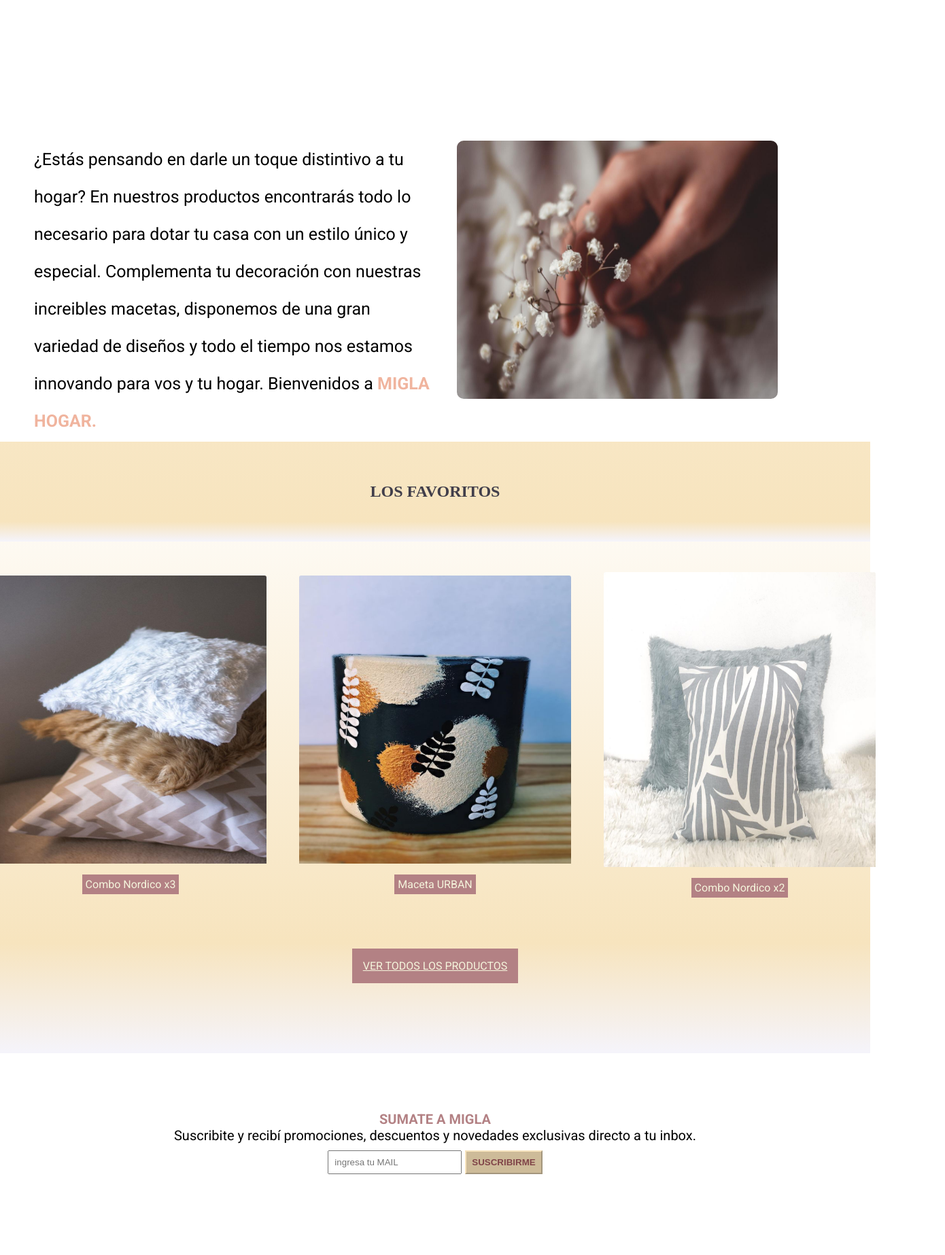
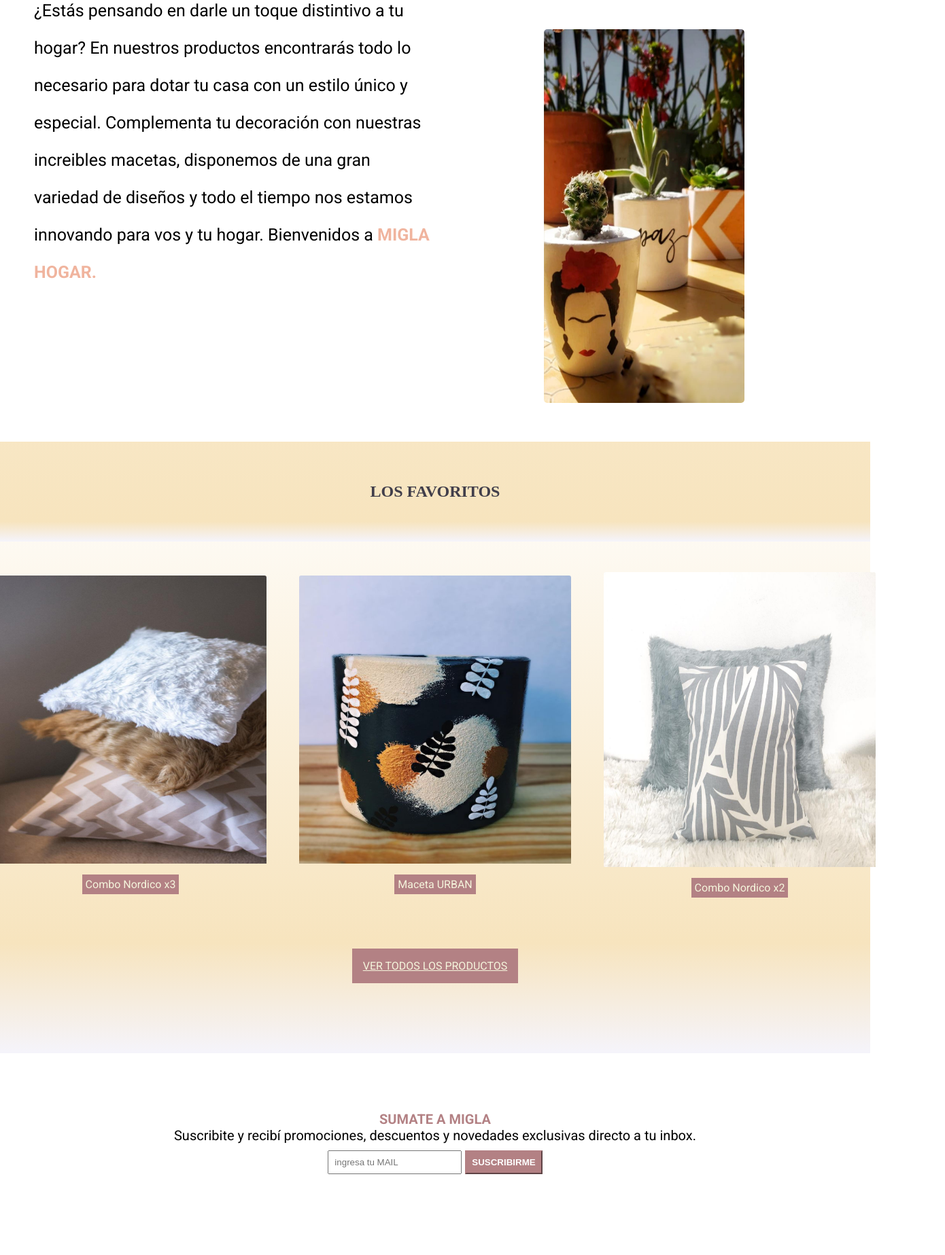
Before and after one commit to reckle5/Final-desarrolloWeb, a plain HTML site: page index.html in a window 1280 px wide. Shown: the part 295-2142 px from the top of the page at 68% size, 1390 px wide, since content can reach past the window. Drawn offline with nearby package versions, Linux system fonts and the light colour scheme.

Commit message:
mas animaciones en index

```diff
--- a/css/estilos.css
+++ b/css/estilos.css
@@ -101,11 +101,11 @@ ul {
     height: 900px;
     display:grid;
     grid-template-columns: 50% 50%;
-    grid-template-rows: 50% 50%;
+    grid-template-rows: 30% 50%;
     padding: 140px  50px 100px 50px;
     grid-template-areas: "titulo titulo"
     "texto imagen";
-    gap: 2rem;
+    column-gap: 10rem;
 
 }
 
@@ -121,6 +121,8 @@ ul {
     text-transform: uppercase;
     line-height: 100px;
     margin-top: 45px;
+    align-items: center;
+    justify-items: center;
 
 }
 .hoja-titulo{
@@ -131,7 +133,7 @@ ul {
 .main__parrafo{
     grid-area: texto;
     display:flex;
-    align-items: flex-start;
+    align-items: center;
     justify-content:flex-start;
     color:black;
     font-size: 25px;
@@ -151,12 +153,13 @@ ul {
 .main__img{
     grid-area: imagen;
     display:flex;
-    align-items:center;
-    justify-content:flex-end;
-    width:80%;
-    height: 380px;
+    align-items: center;
+    justify-items: center;
+    width:50%;
+    height: 550px;
+    border-radius: 5px;
 
-    border-radius: 10px;
+
 }
 
 
@@ -269,15 +272,19 @@ ul {
     grid-area: prod;
     display: flex;
     align-content: center;
+    transition: transform 1s;
+  }
 
-}
 .h3{
     color: beige;
     background-color: rgb(179,129,132);
     padding: 1rem;
+    transition: transform 1s;
 
 }
-
+.main2__h3 a:hover{
+    transform: scale(1.2,1.2);
+}
 
 /*NEWSLETTER*/
 
@@ -303,14 +310,21 @@ ul {
 }
 
 .boton{
-    color: rgb(128, 68, 72);
+    color: white;
     font-weight: bold;
     background-color: rgb(205,187,153);
     padding: 8px;
-    border-color: rgb(247,228,190);
+    border-color: rgb(179,129,132);
+    background-image: linear-gradient(to right,rgb(179,129,132)50%, rgb(122, 72, 122) 50% );
+    background-position: left;
+    background-size: 200%;
+    background-repeat: no-repeat;
+    transition: background-position 0.3s ease;
 
 }
-
+.boton:hover{
+    background-position: right;
+}
 #mail{
     padding: 8px;
     margin-top: 10px;
--- a/index.html
+++ b/index.html
@@ -28,8 +28,7 @@
         <li class="nav__li">
             <a class="nav__enlace" href="index.html">Inicio</a></li>
         <li class="nav__li">
-            <a class="nav__enlace" href="pages/productos.html">Productos</a></li>
-        <li class="nav__li">
+            <a class="nav__enlace" href="pages/productos.html">Productos</a>
             <a class="nav__enlace" href="pages/nosotras.html">Nosotras</a></li>
         <li class="nav__li">
             <a class="nav__enlace" href="pages/contacto.html">Contacto</a></li>
@@ -49,7 +48,7 @@
     Complementa tu decoración con nuestras increibles macetas, disponemos de una gran variedad de diseños y todo el tiempo nos estamos innovando para vos y tu hogar.
     Bienvenidos a <span>MIGLA HOGAR.</span></p></div>
 
- <div><img src="imagenes/flo.jpg" alt="telas" class="main__img"></div>
+ <div><img src="imagenes/macetas index.jpg" alt="telas" class="main__img animate__animated animate__fadeInRight"></div>
 </section>
 
 <section class="main2">
@@ -70,7 +69,7 @@
             <p class="main2__p3">Combo Nordico x2</p>
             </div>
 
-          <div class="main2__h3">
+          <div class="main2__h3" >
              <a href="pages/productos.html" class="h3">VER TODOS LOS PRODUCTOS</a>
           </div>
     </div>
```
Also changed, not shown: imagenes/macetas index.jpg (added).
